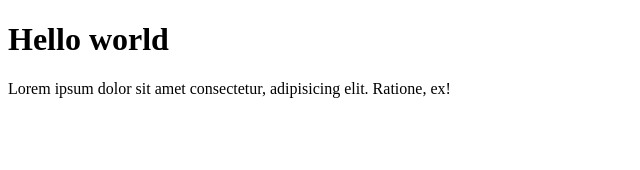
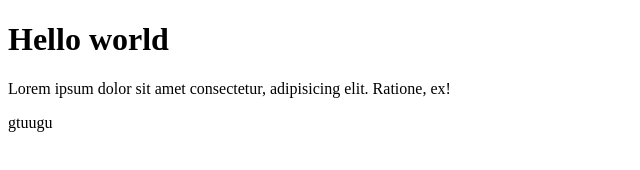
Before and after one commit to uchqun97/Test, a plain HTML site: page index.html in a window 1280 px wide. Shown: the full height of the page, 0-640 px from the left. Drawn offline with Linux system fonts and the light colour scheme.

Commit message:
p addede

```diff
--- a/index.html
+++ b/index.html
@@ -8,6 +8,7 @@
         Hello world
     </h1>
     <p>Lorem ipsum dolor sit amet consectetur, adipisicing elit. Ratione, ex!</p>
+    <p>gtuugu</p>
 </head>
 <body>
 
```
